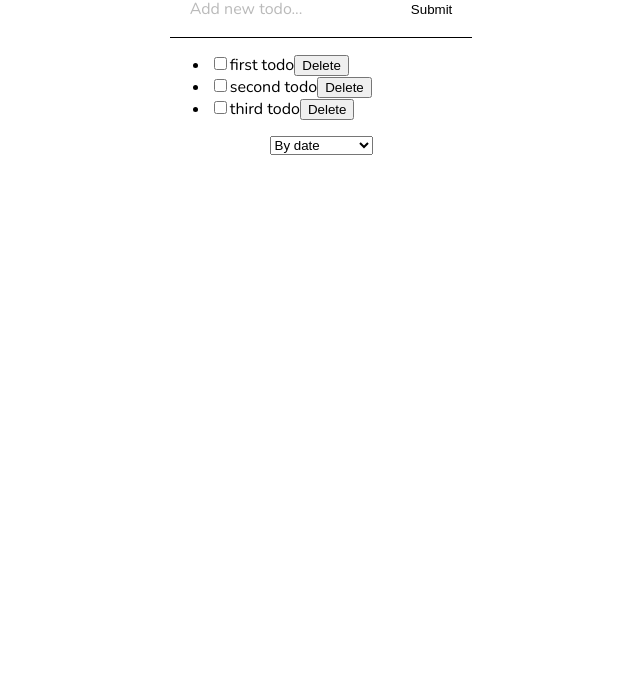
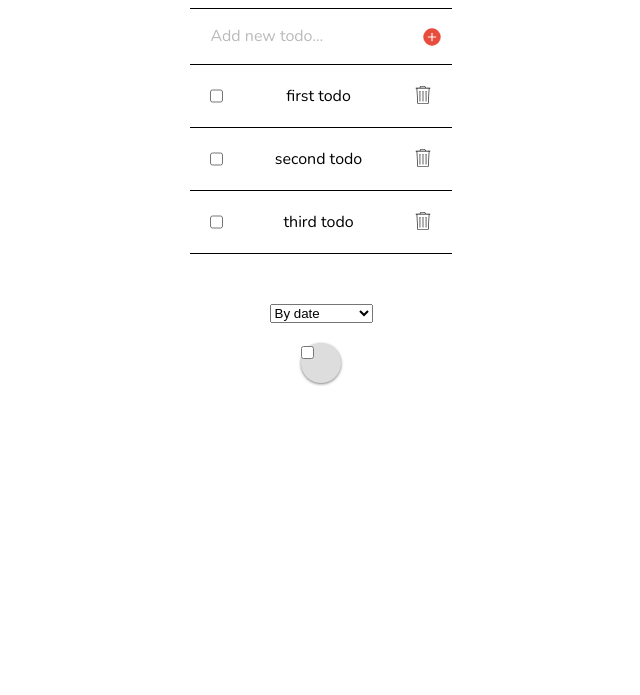
Before and after one commit to fac-12/JJJH-ToDoList, a website: page index.html in a window 1280 px wide. Shown: the part 105-800 px from the top of the page, without its empty margins (319-959 px from the left). Drawn offline with nearby package versions, Linux system fonts and the light colour scheme.

Commit message:
Add images for delete and submit buttons

```diff
--- a/dom.js
+++ b/dom.js
@@ -24,7 +24,7 @@
     var checkbox = document.createElement('input');
     checkbox.type = 'checkbox';
     checkbox.checked = todo.done;
-
+    // checkbox.className = "todo-listitem-checkbox";
     checkbox.addEventListener('click', function(event) {
       event.preventDefault();
       var newState = todoFunctions.markTodo(state, todo.id);
@@ -42,8 +42,11 @@
 
     // this adds the delete button
     var deleteButtonNode = document.createElement('button');
-    var buttonText = document.createTextNode('Delete');
-    deleteButtonNode.appendChild(buttonText);
+    var buttonImage = document.createElement('img');
+    buttonImage.src = "images/garbage.svg";
+    buttonImage.className = "todo-listitem-deleteIcon"
+    deleteButtonNode.className = "todo-listitem-deleteButton"
+    deleteButtonNode.appendChild(buttonImage);
 
     deleteButtonNode.addEventListener('click', function(event) {
       var newState = todoFunctions.deleteTodo(state, todo.id);
@@ -54,6 +57,7 @@
     // add markTodo button
 
     // add classes for css
+    todoNode.className = "todo-listitem";
 
     // TO FINISH!!!
 
--- a/index.html
+++ b/index.html
@@ -16,17 +16,19 @@
     <div class="todo-innerContainer">
       <form class="todo-form" id="add-todo">
         <input class="todo-form-input" placeholder="Add new todo..." type="text" name="description" value="">
-        <input class="todo-form-input todo-form-input-button" type="submit" name="" value="Submit">
+        <input class="todo-form-input todo-form-input-button" type="submit" name="" value="">
       </form>
       <div id="todo-container" class="todo-list">
-        <ul>
-        </ul>
+
       </div>
     </div>
     <select id="sort-todo">
       <option value="date">By date</option>
       <option value="completed">By completed</option>
     </select>
+    <div class="todo-listitem-checkbox">
+      <input type="checkbox">
+    </div>
   </section>
 </body>
 <script type="text/javascript" src="./logic.js"></script>
--- a/style.css
+++ b/style.css
@@ -1,3 +1,8 @@
+* {
+  padding: 0;
+  margin: 0;
+}
+
 body {
   font-family: 'Nunito', sans-serif;
 _
@@ -11,12 +16,14 @@ _
 }
 
 .todo-innerContainer {
-  /*border: 1px solid black;*/
+  margin-bottom: 50px;
 }
 
 .heading {
   font-weight: normal;
   text-align: center;
+  margin-top: 50px;
+  margin-bottom: 20px;
 }
 
 .todo-form {
@@ -30,7 +37,11 @@ _
 }
 
 .todo-form-input-button {
-  background: none;
+
+  background: url('images/add.svg');
+  background-size: 18px;
+  background-repeat: no-repeat;
+  background-position: center;
 }
 
 .todo-form-input::-webkit-input-placeholder {
@@ -39,3 +50,37 @@ _
   color: #bababa;
 
 }
+
+.todo-listitem {
+  list-style-type: none;
+  padding: 20px;
+  border-bottom: 1px solid black;
+  display: flex;
+  justify-content: space-between;
+}
+
+.todo-listitem-deleteIcon {
+  width: 18px;
+
+}
+
+.todo-listitem-deleteIcon:hover {
+  opacity: 0.5;
+}
+
+.todo-listitem-deleteButton {
+  background: none;
+  border: none;
+
+}
+
+.todo-listitem-checkbox {
+  width: 40px;
+	height: 40px;
+	background: #ddd;
+	margin: 20px 90px;
+
+	border-radius: 100%;
+	position: relative;
+	box-shadow: 0px 1px 3px rgba(0,0,0,0.5);
+}
```
Also changed, not shown: images/add.svg (added), images/garbage.svg (added).
